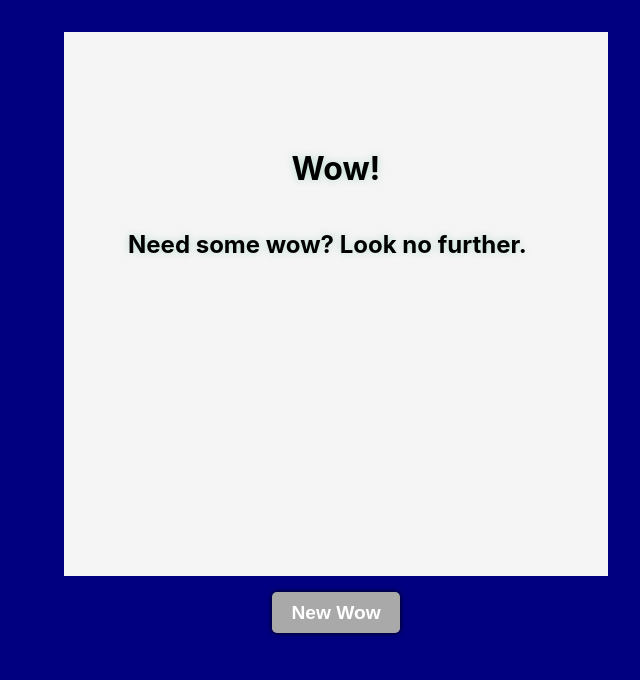
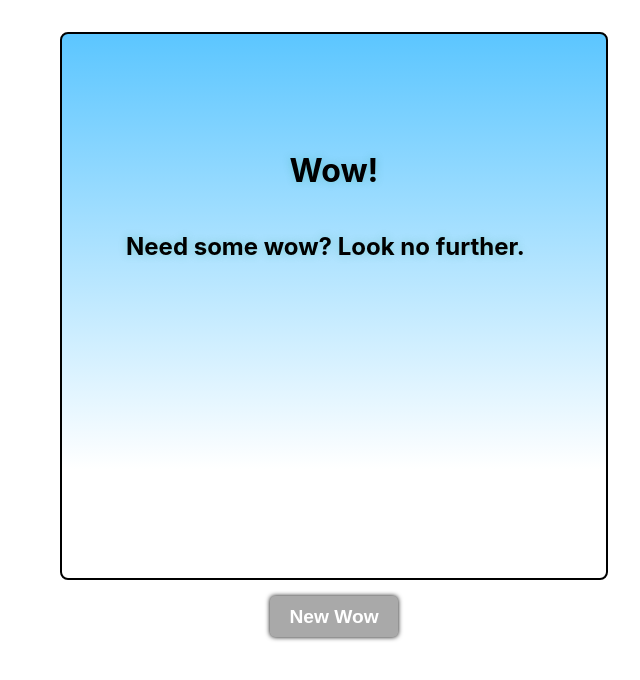
Before and after one commit to jojjjj/project_3_React_API, a React (Create React App) app in the folder proj-3-app/: page / in a window 1280 px wide. Shown: the top 680 px of the page, without its empty margins (640-1280 px from the left). Built offline with nearby package versions, Linux system fonts and the light colour scheme.

Commit message:
adding some css

```diff
--- a/proj-3-app/src/components/OwenWow.jsx
+++ b/proj-3-app/src/components/OwenWow.jsx
@@ -3,12 +3,14 @@ import axios from 'axios'
 
 const OwenWow = (displayWow) => {
     const [wow, setWow] = useState('')
+    const [wowDetails, setWowDetails] = useState('')
 
     useEffect(() => {
       const getOwenWow = async () => {
         const res = await axios.get("https://owen-wilson-wow-api.herokuapp.com/wows/random")
             console.log(res)
             setWow(res.data[0].video["480p"])
+            setWowDetails(res.data)
       }
       getOwenWow()
     }, [displayWow])
@@ -28,15 +30,17 @@ const OwenWow = (displayWow) => {
     // }, [])
 
     return (
+      <div className="details">
         <iframe
           // width="500"
-          height="600"
+          // height="400"
           src={wow}
           title="Owen Wilson Wow Video"
           frameBorder="0"
           allow="accelerometer; autoplay; clipboard-write; encrypted-media; gyroscope; picture-in-picture"
           allowFullScreen
         ></iframe>
+      </div>
     )
   }
 
--- a/proj-3-app/src/styles/App.css
+++ b/proj-3-app/src/styles/App.css
@@ -38,8 +38,7 @@
 } */
 
 body {
-  /* background: linear-gradient(135deg, rgb(0, 151, 88), rgb(0, 0, 134)) */
-  background: navy
+  background: white;
 }
 
 .App, .wow-container {
@@ -92,14 +91,15 @@ button:active {
 }
 
 .wow-container {
-  /* background: radial-gradient(rgba(255, 255, 255, 0.57),rgba(255, 255, 255, 0.53), rgba(255,255,255,0.57),rgba(255, 255, 255, 0.53), rgba(255,255,255,0.57),rgba(255, 255, 255, 0.53), rgba(255,255,255,0.57),rgba(255, 255, 255, 0.53), rgba(255,255,255,0.57),rgba(255, 255, 255, 0.53), rgba(255,255,255,0.57),rgba(255, 255, 255, 0.53), rgba(255,255,255,0.57)); */
-  background: whitesmoke;
+  background: linear-gradient(180deg, hsla(201, 100%, 68%, 1) 0%, hsla(0, 0%, 100%, 1) 80%);
   padding: 6em 4em;
   width: 26em;
   height: 22em;
   flex-direction: column;
   justify-content: flex-start;
   text-shadow: 0 0 0.5em rgba(0, 151, 88, 0.253);
+  border: 0.175em solid black;
+  border-radius: 0.5em;
 }
 
 @keyframes fadeIn {
```
